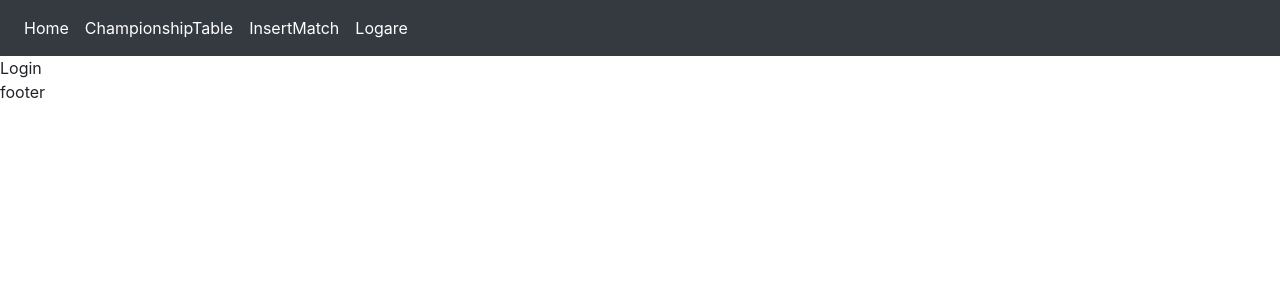
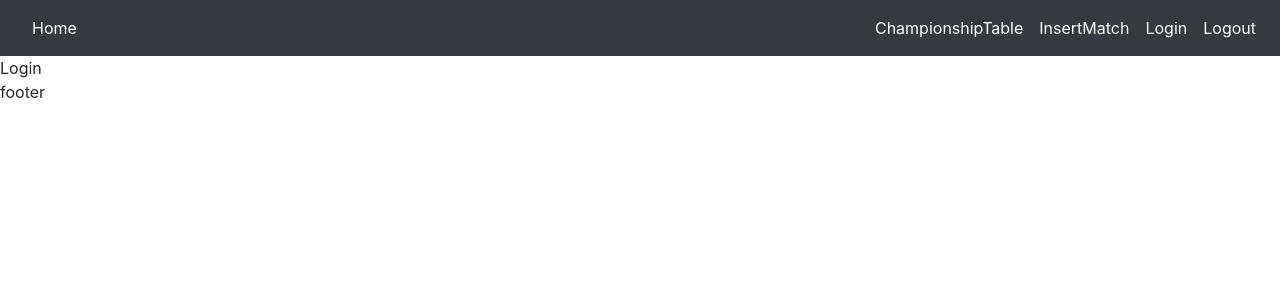
Before and after one commit to luciancristian/footballAppFrontend, a React (Create React App) app: page / in a window 1280 px wide. Shown: the top 300 px of the page. Built offline with nearby package versions, Linux system fonts and the light colour scheme.

Commit message:
resolved navbar

```diff
--- a/src/App.js
+++ b/src/App.js
@@ -2,6 +2,7 @@
 import './App.css';
 import InsertMatch from './components/InsertMatch.jsx';
 import Login from './components/Login.jsx';
+import Logout from './components/Logout.jsx';
 import ChampionshipTable from './components/ChampionshipTable.jsx';
 import Page404 from './components/Page404.jsx';
 import {BrowserRouter as Router, Route, Switch } from 'react-router-dom';
@@ -23,7 +24,8 @@
             <Route path="/insert" component={InsertMatch}/>
             <Route path="/championship" component={ChampionshipTable}/>
             <Route path="/login" component={Login}/>
-            <Route path='*' component={Page404}/>
+            <Route path="/logout" component={Logout}/>
+            {/* <Route path='/*' component={Page404}/> */}
           </Switch>
         </>
         </Router>
--- a/src/components/Header.jsx
+++ b/src/components/Header.jsx
@@ -4,17 +4,69 @@
 
 function Header() {
     return (
-        <Navbar bg="dark" expand="lg">
-        <Navbar.Toggle aria-controls="basic-navbar-nav"/>
-        <Navbar.Collapse id="basic-navbar-nav">
-            <Nav>
-                <Link className="d-inline p-2 bg-dark text-white" to="/">Home</Link>
-                <Link className="d-inline p-2 bg-dark text-white" to="/championship">ChampionshipTable</Link>
-                <Link className="d-inline p-2 bg-dark text-white" to="/insert">InsertMatch</Link>
-                <Link className="d-inline p-2 bg-dark text-white text-right" to="/login" >Logare</Link>
-            </Nav>
-        </Navbar.Collapse>
-        </Navbar>
+        <nav className="navbar navbar-expand-md bg-dark navbar-dark">
+            <Link className="nav-link container-fluid d-flex justify-content-between align-items-center text-white" to="/">Home</Link>
+            <button className="navbar-toggler" type="button" data-toggle="collapse" data-target="#navbarSupportedContent">
+                <span className="navbar-toggler-icon"></span>
+            </button>
+            <div className="collapse navbar-collapse flex-grow-0" id="navbarSupportedContent">
+                <ul className="navbar-nav justify-content-end">
+                    <li className="nav-item active">
+                        <Link className="nav-link d-inline p-2 bg-dark text-white" to="/championship">ChampionshipTable</Link>
+                    </li>
+                    <li className="nav-item active">
+                        <Link  className="nav-link d-inline p-2 bg-dark text-white" to="/insert">InsertMatch</Link>
+                    </li>
+                    <li className="nav-item active">
+                        <Link className="d-inline p-2 bg-dark text-white" to="/login" >Login</Link>
+                    </li>
+                    <li className="nav-item active">
+                        <Link className="d-inline p-2 bg-dark text-white" to="/logout" >Logout</Link>
+                    </li>
+                </ul>
+            </div>
+        </nav>
+
+        // <nav classNameName="navbar navbar-fixed-top bg-primary">
+        //     <div classNameName="container-fluid">
+        //     <button className="navbar-toggler" type="button" data-toggle="collapse" data-target="#navbarSupportedContent">
+        //         <span className="navbar-toggler-icon"></span>
+        //     </button>
+        //     <div className="collapse navbar-collapse flex-grow-0" id="navbarSupportedContent">
+        //         <ul classNameName="nav navbar-nav justify-content-right">
+        //             <div classNameName="collapse navbar-collapse" id="navbarSupportedContent">
+        //                 <li classNameName="nav-item nav-link">
+        //                     <Link classNameName="d-inline p-2 bg-dark text-white" to="/">Home</Link>
+        //                 </li>
+        //                 <li classNameName="nav-item nav-link">
+        //                     <Link classNameName="d-inline p-2 bg-dark text-white" to="/championship">ChampionshipTable</Link>
+        //                 </li>
+        //                 <li classNameName="nav-item nav-link">
+        //                     <Link  classNameName="d-inline p-2 bg-dark text-white" to="/insert">InsertMatch</Link>
+        //                 </li>
+        //                 <li classNameName="nav-item nav-link">
+        //                     <Link classNameName="d-inline p-2 bg-dark text-white" to="/login" >Login</Link>
+        //                 </li>
+        //                 <li classNameName="nav-item nav-link">
+        //                     <Link classNameName="d-inline p-2 bg-dark text-white" to="/login" >Logout</Link>
+        //                 </li>
+        //             </div>
+        //         </ul>
+        //     </div>
+        //     </div>
+        // </nav>
+
+        // <Navbar bg="dark" expand="lg">
+        // <Navbar.Toggle aria-controls="basic-navbar-nav"/>
+        // <Navbar.Collapse id="basic-navbar-nav">
+        //     <Nav>
+        //         <Link classNameName="d-inline p-2 bg-dark text-white" to="/">Home</Link>
+        //         <Link classNameName="d-inline p-2 bg-dark text-white" to="/championship">ChampionshipTable</Link>
+        //         <Link classNameName="d-inline p-2 bg-dark text-white" to="/insert">InsertMatch</Link>
+        //         <Link classNameName="d-inline p-2 bg-dark text-white text-right" to="/login" >Logare</Link>
+        //     </Nav>
+        // </Navbar.Collapse>
+        // </Navbar>
 
     );
 }
```
